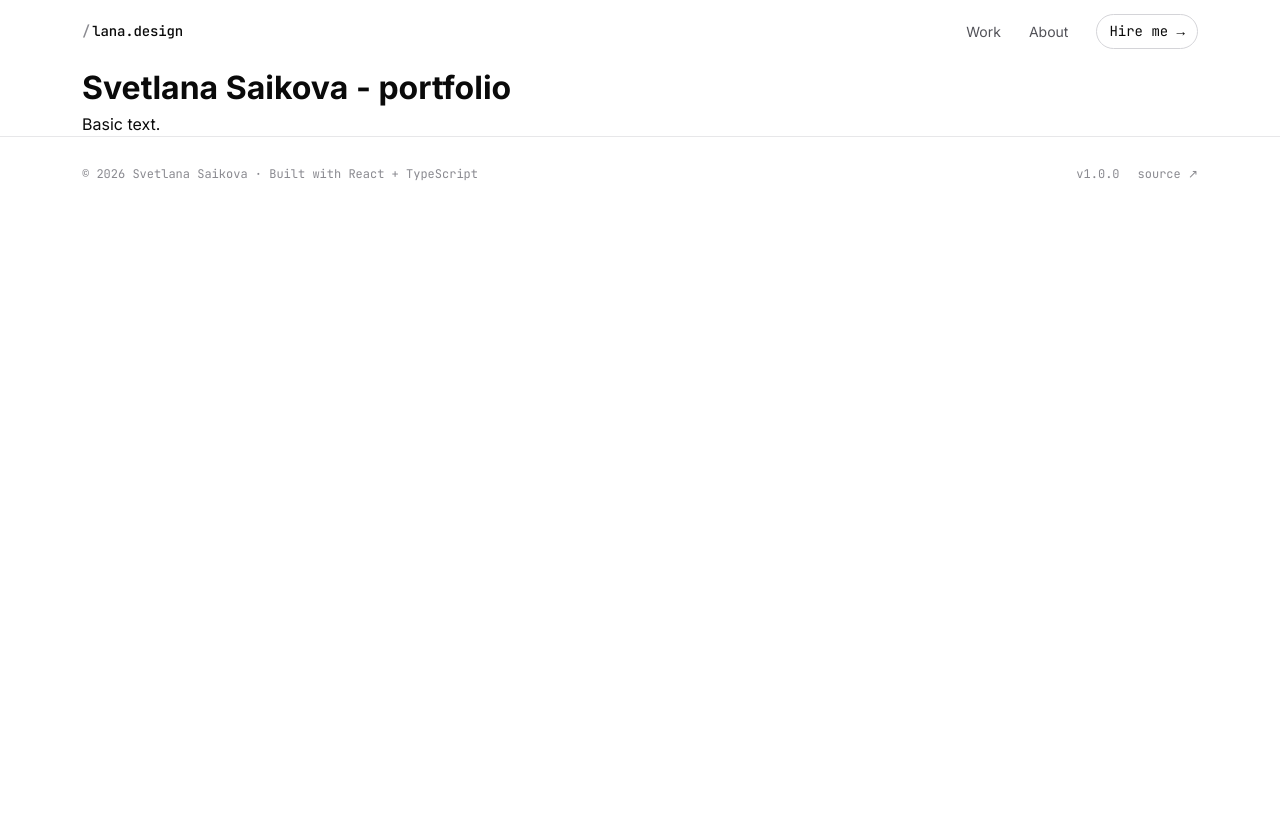
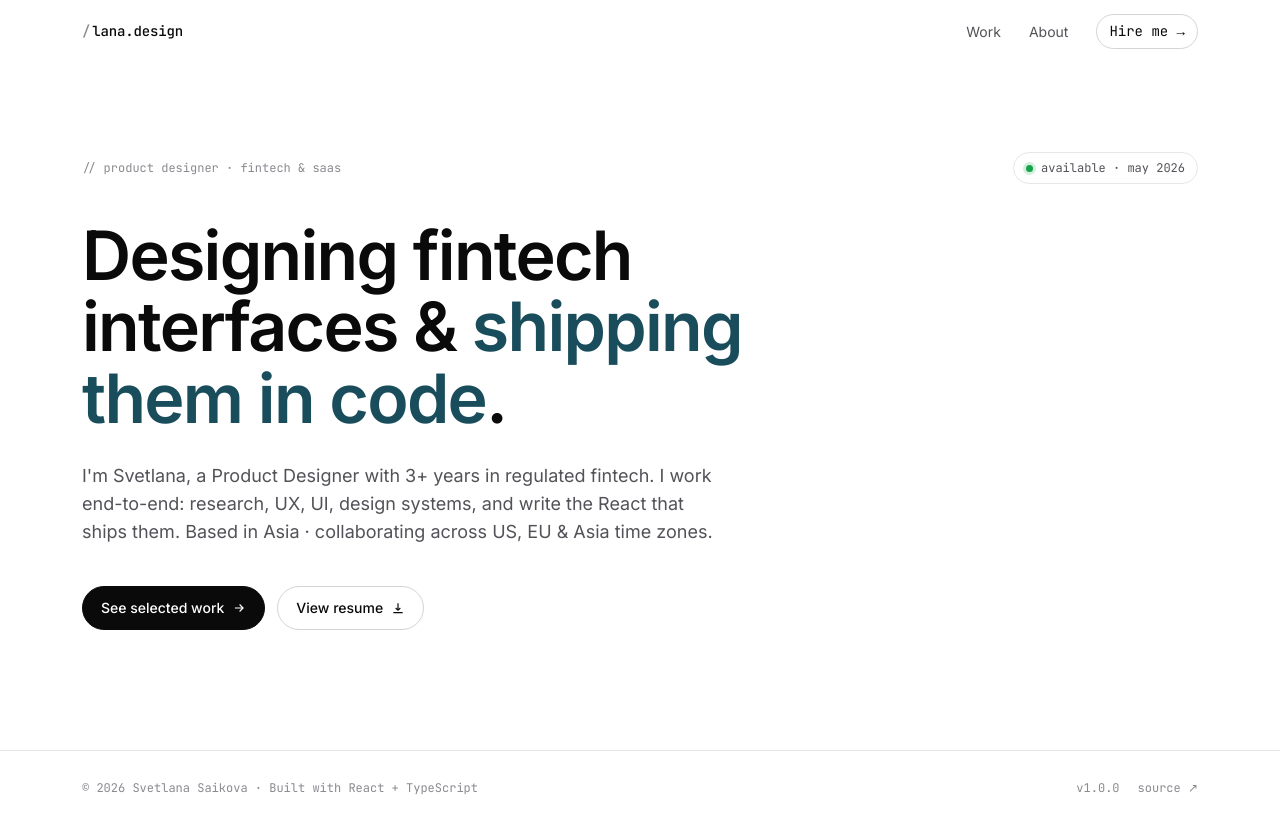
Before and after one commit to spacewalker02/lana-portfolio, a React (Vite) app: page / in a window 1280 px wide. Before the commit the page ends 800 px from the top, so only its background shows below. Built offline with nearby package versions, Linux system fonts and the light colour scheme.

Commit message:
feat: profile data + Hero section

```diff
--- /dev/null
+++ b/src/components/home/Hero/Hero.module.scss
@@ -0,0 +1,41 @@
+.hero {
+    padding-top: 88px;
+    padding-bottom: 120px;
+  }
+
+  .top {
+    display: flex;
+    align-items: center;
+    justify-content: space-between;
+    margin-bottom: 36px;
+    gap: 16px;
+    flex-wrap: wrap;
+  }
+
+  .title {
+    font-size: var(--text-hero);
+    line-height: 1.05;
+    letter-spacing: -0.025em;
+    font-weight: 600;
+    max-width: 16ch;
+
+    em {
+      font-style: normal;
+      color: var(--accent);
+    }
+  }
+
+  .sub {
+    margin-top: 28px;
+    font-size: var(--text-lg);
+    color: var(--text-2);
+    max-width: 56ch;
+    line-height: 1.55;
+  }
+
+  .actions {
+    margin-top: 40px;
+    display: flex;
+    gap: 12px;
+    flex-wrap: wrap;
+  }
--- /dev/null
+++ b/src/components/home/Hero/Hero.tsx
@@ -0,0 +1,33 @@
+import { profile } from '@/data/profile';
+import { Container } from '@/components/layout/Container/Container';
+import { MonoLabel, StatusPill, ButtonLink, ArrowRight, ArrowDown } from '@/components/ui';
+import styles from './Hero.module.scss';
+
+export function Hero() {
+  return (
+    <section className={styles.hero}>
+      <Container>
+        <div className={styles.top}>
+          <MonoLabel>// product designer · fintech & saas</MonoLabel>
+          <StatusPill label={profile.status.label} available={profile.status.available} />
+        </div>
+
+        <h1 className={styles.title}>
+          Designing fintech interfaces  &{' '}
+          <em>shipping them in code</em>.
+        </h1>
+
+        <p className={styles.sub}>{profile.heroSub}</p>
+
+        <div className={styles.actions}>
+          <ButtonLink href="#work">
+            See selected work <ArrowRight />
+          </ButtonLink>
+          <ButtonLink href={profile.links.resume} variant="ghost" target="_blank" rel="noreferrer">
+            View resume <ArrowDown />
+          </ButtonLink>
+        </div>
+      </Container>
+    </section>
+  );
+}
--- /dev/null
+++ b/src/data/profile.ts
@@ -0,0 +1,52 @@
+// Single source of truth for all "about me" data.
+
+export const profile = {
+    name: 'Svetlana Saikova',
+    handle: 'lana.design',
+    role: 'Product Designer',
+    positioning: 'Designing fintech interfaces & shipping them in code.',
+
+    status: {
+      available: true,
+      label: 'available · may 2026',
+    },
+
+    location: 'Based in Asia · collaborating across US, EU & Asia time zones',
+    experience: '3+ yrs in regulated fintech',
+
+    heroSub:
+      "I'm Svetlana, a Product Designer with 3+ years in regulated fintech. " +
+      'I work end-to-end: research, UX, UI, design systems, and write the ' +
+      'React that ships them. Based in Asia · collaborating across US, EU & Asia time zones.',
+
+    bio: [
+      `I spent the last three years inside a US fintech, designing
+       regulated products — onboarding, KYC, lending. Most of that work
+       lives behind NDAs and dashboards few people see. I learned to make
+       calm, trustworthy interfaces under constraints other designers
+       never touch.`,
+
+      `Somewhere along the way I got tired of the handoff gap. So I learned
+       React and TypeScript well enough to ship a feature myself - and now
+       I prototype in code, build the marketing pages I design, and have
+       real conversations with engineers about trade-offs.`,
+
+      `I'm looking for a remote middle Product Designer role at a fintech,
+       SaaS, or developer-tools company that values designers who think in
+       systems and ship in code.`,
+    ],
+
+    contact: {
+      email: 'svetlanasaykova@gmail.com',
+      replyTime: 'I reply within 24 hours.',
+      bestTime: 'Mon–Fri, 9–18 CET',
+    },
+
+    links: {
+      linkedin: 'https://www.linkedin.com/in/svetlana-saikova-520b6611b/',
+      github: 'https://github.com/spacewalker02',
+      behance: 'https://behance.net/svetlanasaykova',
+      telegram: 'https://t.me/say_fit',
+      resume: '/resume.html',
+    },
+  } as const;
--- a/src/pages/Home.tsx
+++ b/src/pages/Home.tsx
@@ -1,10 +1,9 @@
-import { Container } from '@/components/layout/Container/Container';
+import { Hero } from "@/components/home/Hero/Hero";
 
 export default function Home() {
   return (
-    <Container>
-      <h1>Svetlana Saikova - portfolio</h1>
-      <p>Basic text.</p>
-    </Container>
+    <>
+        <Hero />
+    </>
   );
 }
```
